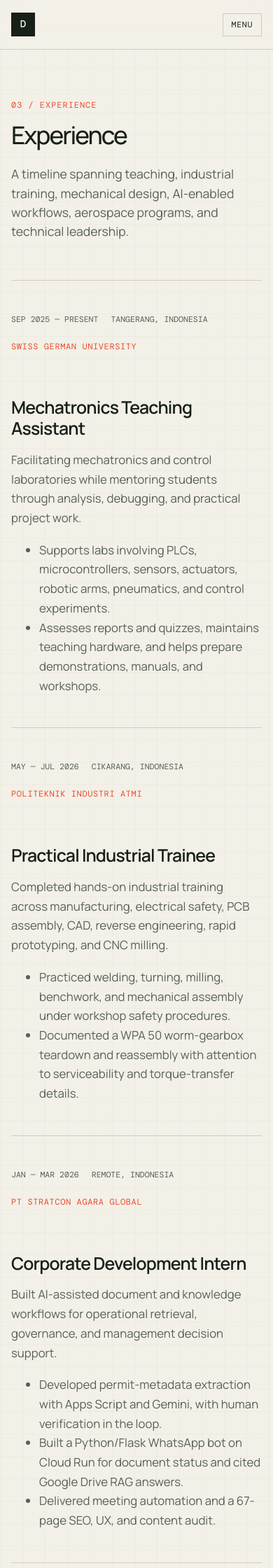
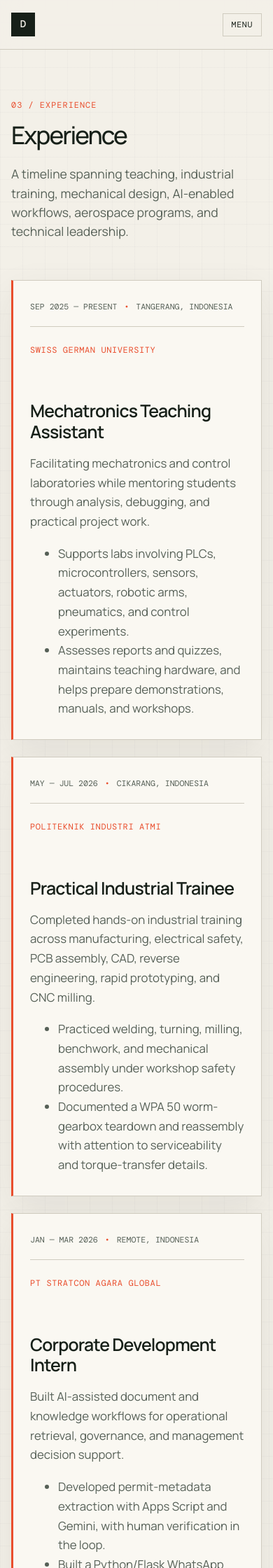
Before and after one commit to diovandi/diovandi.github.io, a Jekyll site: the page built from experience.md, in a window 390 px wide. Shown: the top 2240 px of the page at 70% size. Built offline with Jekyll 4.4.1, drawn with Linux system fonts in a browser that asks for light colours.

Commit message:
Fix experience spacing and responsive menu (#5)

```diff
--- a/_layouts/default.html
+++ b/_layouts/default.html
@@ -13,10 +13,11 @@
     </script>
     {% seo %}
     {% feed_meta %}
+    {% assign asset_version = site.time | date: "%s" %}
     <link rel="preconnect" href="https://fonts.googleapis.com">
     <link rel="preconnect" href="https://fonts.gstatic.com" crossorigin>
     <link href="https://fonts.googleapis.com/css2?family=DM+Mono:wght@400;500&family=Manrope:wght@400;500;600;700&display=swap" rel="stylesheet">
-    <link rel="stylesheet" href="{{ '/assets/css/main.css' | relative_url }}">
+    <link rel="stylesheet" href="{{ '/assets/css/main.css' | relative_url }}?v={{ asset_version | url_encode }}">
   </head>
   <body id="top">
     {% include header.html %}
@@ -24,6 +25,6 @@
       {{ content }}
     </main>
     {% include footer.html %}
-    <script src="{{ '/assets/js/main.js' | relative_url }}" defer></script>
+    <script src="{{ '/assets/js/main.js' | relative_url }}?v={{ asset_version | url_encode }}" defer></script>
   </body>
 </html>
--- a/assets/css/main.css
+++ b/assets/css/main.css
@@ -919,7 +919,7 @@ a {
   border-top: 1px solid color-mix(in srgb, var(--paper) 18%, transparent);
 }
 
-@media (max-width: 960px) {
+@media (max-width: 840px) {
   .menu-toggle {
     display: inline-flex;
     margin-left: auto;
@@ -958,7 +958,9 @@ a {
   .theme-toggle {
     margin: 10px 12px 8px;
   }
+}
 
+@media (max-width: 960px) {
   .proof-grid {
     grid-template-columns: repeat(2, minmax(0, 1fr));
   }
@@ -1014,15 +1016,40 @@ a {
     grid-template-columns: 1fr;
   }
 
+  .timeline {
+    display: grid;
+    gap: 24px;
+    border-top: 0;
+  }
+
   .timeline-item {
     grid-template-columns: 1fr;
-    gap: 20px;
+    gap: 24px;
+    padding: 28px 24px 30px;
+    border: 1px solid var(--line);
+    border-left: 3px solid var(--accent);
+    background: var(--paper-raised);
+    box-shadow: var(--shadow);
   }
 
   .timeline-side {
     flex-direction: row;
     flex-wrap: wrap;
-    gap: 8px 18px;
+    gap: 8px 0;
+    padding-bottom: 18px;
+    border-bottom: 1px solid var(--line);
+  }
+
+  .timeline-period,
+  .timeline-location {
+    display: inline-flex;
+    align-items: center;
+  }
+
+  .timeline-location::before {
+    content: "•";
+    margin: 0 10px;
+    color: var(--accent);
   }
 
   .post-row {
--- a/assets/js/main.js
+++ b/assets/js/main.js
@@ -4,6 +4,7 @@
   var menuToggle = document.querySelector('.menu-toggle');
   var menu = document.querySelector('.site-nav');
   var meta = document.querySelector('meta[name="theme-color"]');
+  var desktopMenuQuery = window.matchMedia('(min-width: 841px)');
 
   function applyTheme(theme) {
     root.dataset.theme = theme;
@@ -29,6 +30,24 @@
   }
 
   if (menuToggle && menu) {
+    function closeMenu() {
+      menu.dataset.open = 'false';
+      menuToggle.setAttribute('aria-expanded', 'false');
+    }
+
+    function syncMenuMode(event) {
+      if (event.matches) {
+        closeMenu();
+      }
+    }
+
+    closeMenu();
+    if (desktopMenuQuery.addEventListener) {
+      desktopMenuQuery.addEventListener('change', syncMenuMode);
+    } else {
+      desktopMenuQuery.addListener(syncMenuMode);
+    }
+
     menuToggle.addEventListener('click', function () {
       var isOpen = menu.dataset.open === 'true';
       menu.dataset.open = String(!isOpen);
@@ -37,16 +56,16 @@
 
     menu.addEventListener('click', function (event) {
       if (event.target.closest('a')) {
-        menu.dataset.open = 'false';
-        menuToggle.setAttribute('aria-expanded', 'false');
+        closeMenu();
       }
     });
 
     document.addEventListener('keydown', function (event) {
       if (event.key === 'Escape') {
-        menu.dataset.open = 'false';
-        menuToggle.setAttribute('aria-expanded', 'false');
-        menuToggle.focus();
+        closeMenu();
+        if (!desktopMenuQuery.matches) {
+          menuToggle.focus();
+        }
       }
     });
   }
--- a/experience.md
+++ b/experience.md
@@ -9,8 +9,8 @@ description: A timeline spanning teaching, industrial training, mechanical desig
 {% for role in site.data.experience %}
   <article class="timeline-item">
     <div class="timeline-side">
-      <span>{{ role.period }}</span>
-      <span>{{ role.location }}</span>
+      <span class="timeline-period">{{ role.period }}</span>
+      <span class="timeline-location">{{ role.location }}</span>
     </div>
     <div class="timeline-content">
       <p class="timeline-organization">{{ role.organization }}</p>
```
